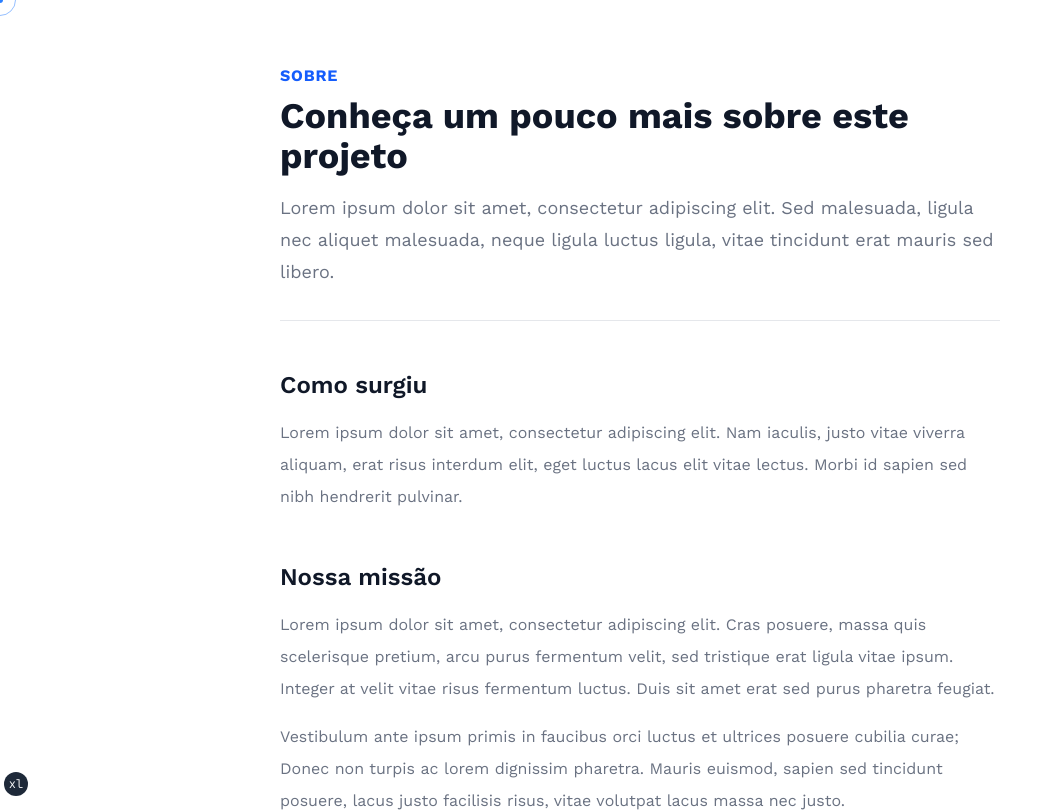
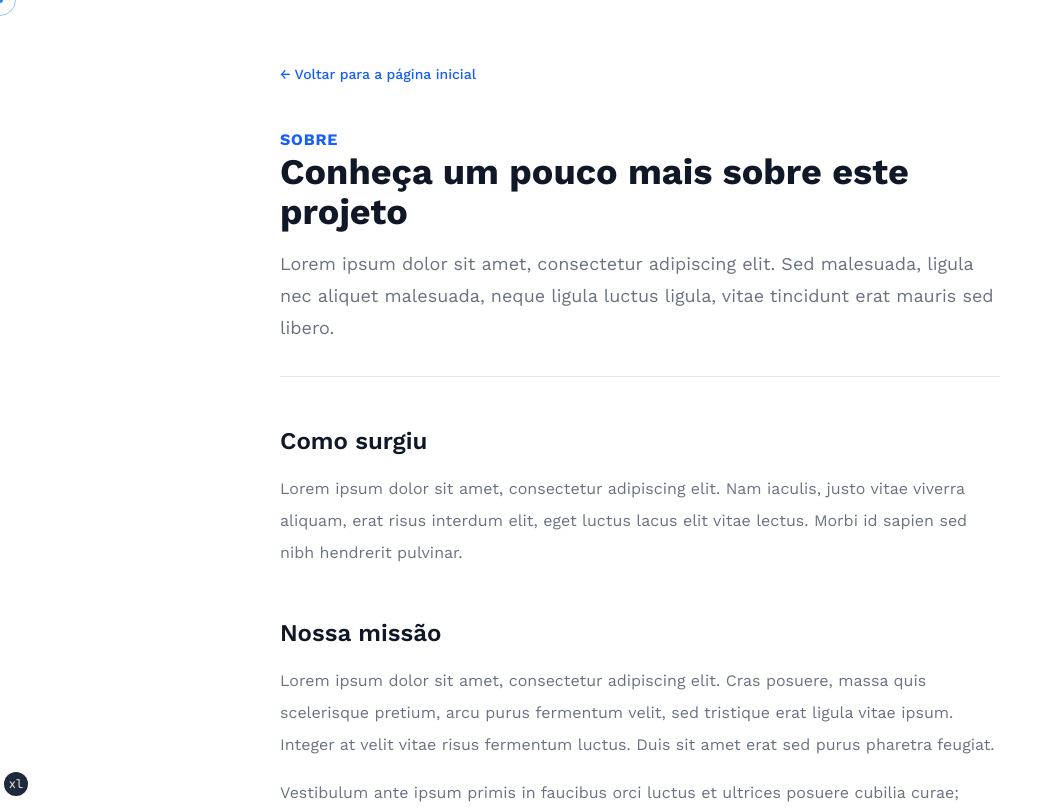
Before and after one commit to leonardonasc/newtion-planner, a Next.js app: page /about in a window 1280 px wide. Shown: the top 812 px of the page, without its empty margins (0-1057 px from the left). Built offline with nearby package versions, Linux system fonts and the light colour scheme; a web font is replaced by a local one.

Commit message:
small feat: back button (commit for merge)

```diff
--- a/src/app/about/page.tsx
+++ b/src/app/about/page.tsx
@@ -1,17 +1,24 @@
+import Link from "next/link";
 
 
 export default function AboutPage() {
     return (
         <div className="min-h-screen bg-white font-work-sans">
             <main className="mx-auto max-w-3xl px-6 py-16">
-                <header className="mb-12 border-b border-gray-200 pb-8">
-                    <span className="text-md font-bold uppercase tracking-wider text-blue-600">
-                        Sobre
-                    </span>
+                <header className="mb-12 border-b border-gray-200 pb-8 flex flex-col">
+                    <Link href="/" className="text-sm mb-7 font-medium text-blue-600 hover:underline">
+                        &larr; Voltar para a página inicial
+                    </Link>
 
-                    <h1 className="mt-2 text-4xl font-bold text-gray-900">
-                        Conheça um pouco mais sobre este projeto
-                    </h1>
+                    <div className="mt-4 flex flex-col">
+                        <span className="text-md font-bold uppercase tracking-wider text-blue-600">
+                            Sobre
+                        </span>
+
+                        <h1 className="text-4xl font-bold text-gray-900">
+                            Conheça um pouco mais sobre este projeto
+                        </h1>
+                    </div>
 
                     <p className="mt-4 text-lg leading-8 text-gray-500 font-normal">
                         Lorem ipsum dolor sit amet, consectetur adipiscing elit. Sed
```
